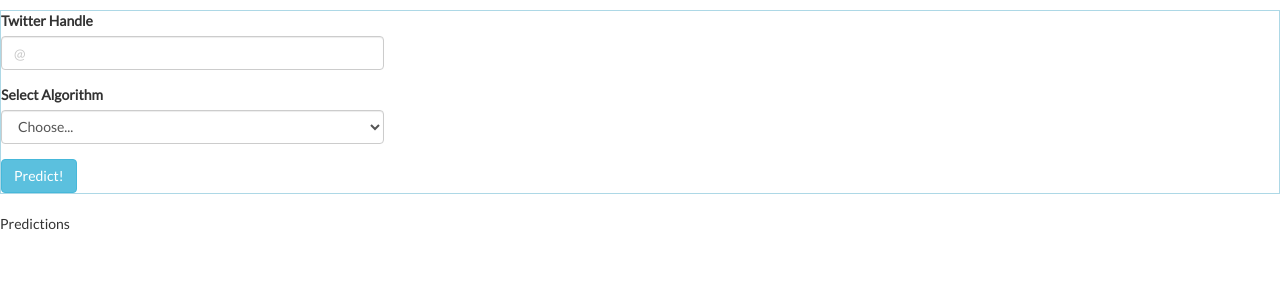
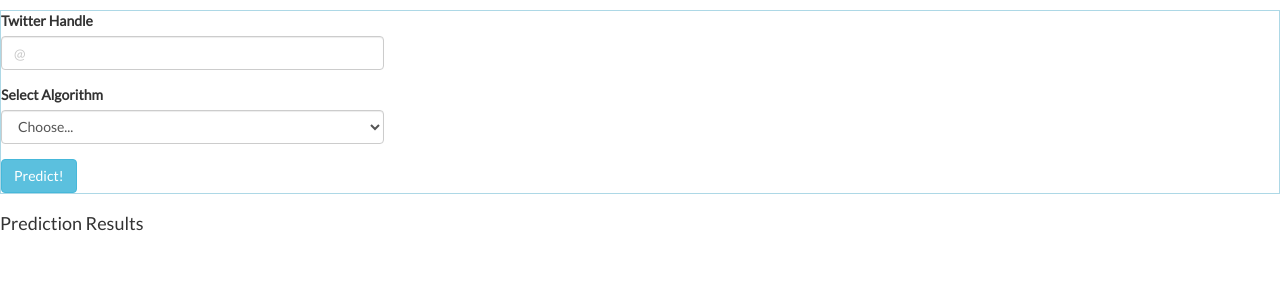
Before and after one commit to vikky4585/Project-LeftRightCenter, a Flask app: page /dnn in a window 1280 px wide. Shown: the top 300 px of the page. Run offline with Flask 2, Linux system fonts and the light colour scheme; some libraries are stand-ins or nearby versions.

Commit message:
changes in prediction file

```diff
--- a/templates/dnn.html
+++ b/templates/dnn.html
@@ -73,10 +73,9 @@
     </div>
     <p></p>
     <div class="container-fluid">
-        <p></p>
 
         <div class="row">
-            Predictions
+            <h4>Prediction Results</h4>
         </div>
 
         <div class="row">
```
